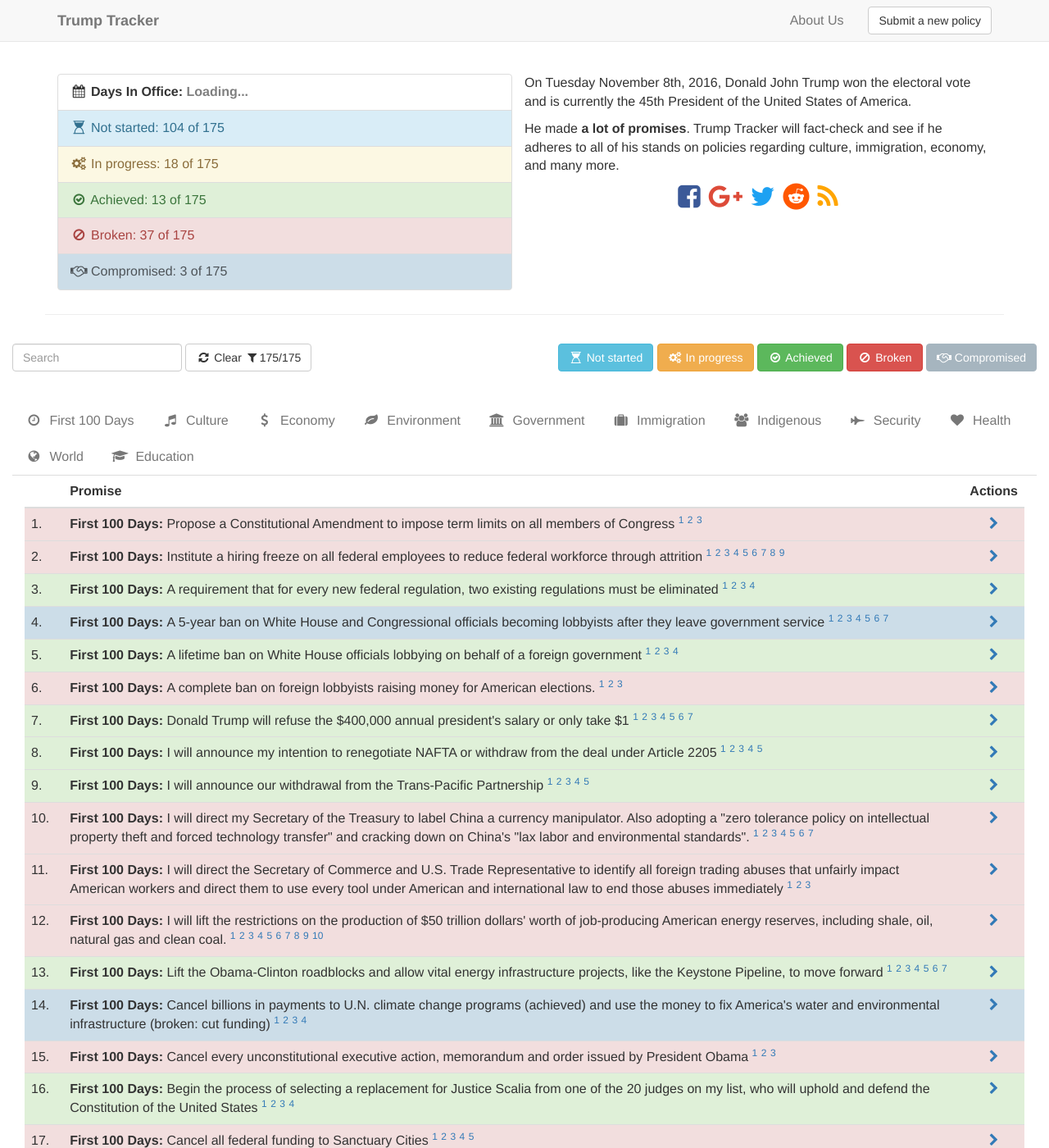
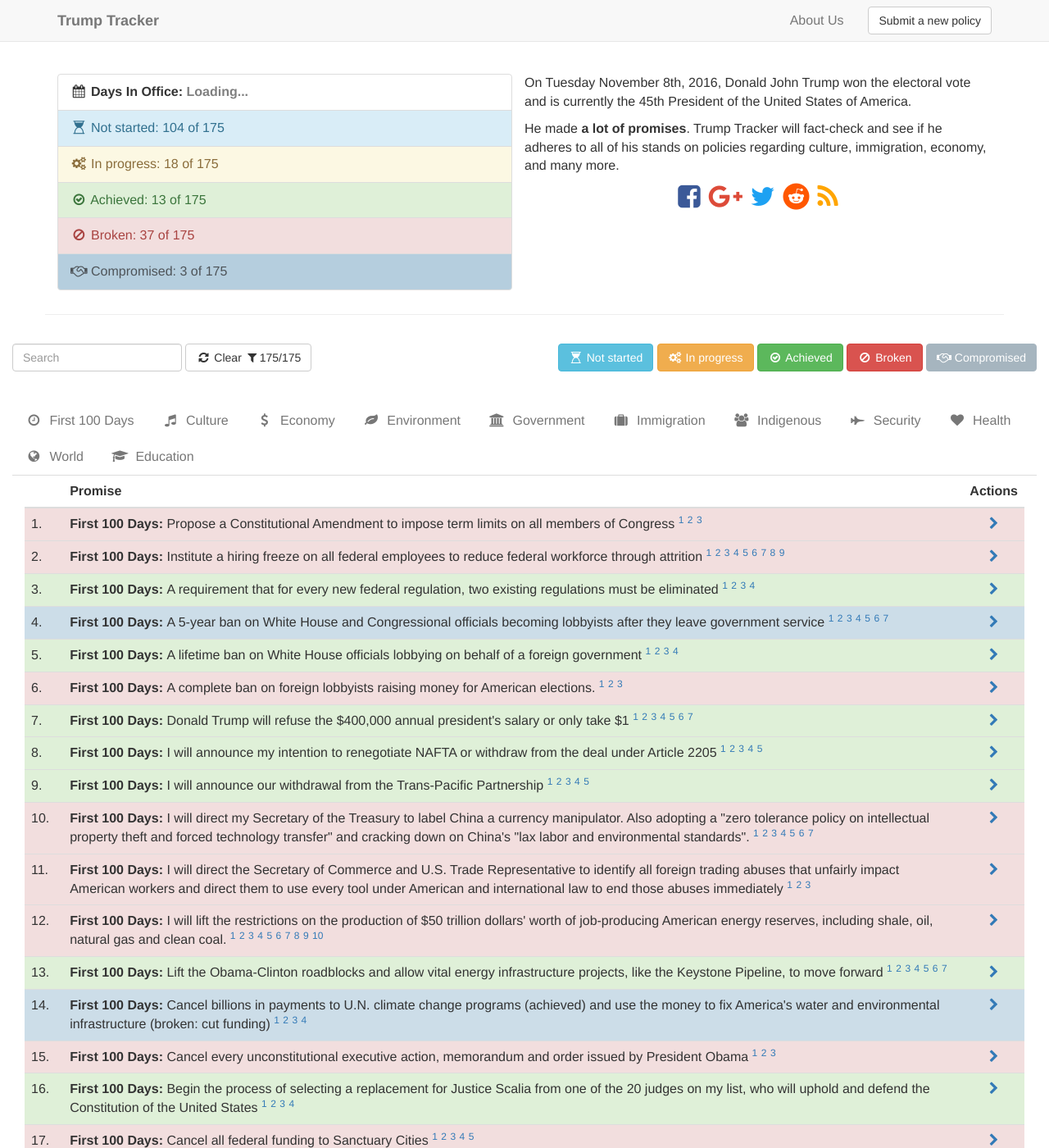
Before and after one commit to TrumpTracker/trumptracker.github.io, a Jekyll site: the page built from index.html, in a window 1280 px wide and 1400 px high. Shown: the whole window at 82% size. Built offline with Jekyll 4.4.1, drawn with Linux system fonts in a browser that asks for light colours; nearby versions of some CDN libraries.

Commit message:
Fix #150

```diff
--- a/css/styles.sass
+++ b/css/styles.sass
@@ -37,7 +37,7 @@
   border-color: #a6b5bf
 
 .list-group-item-compromised
-  background-color: #ccdde8
+  background-color: #b5cede
   color: #4e5459
 
 .compromised
```
